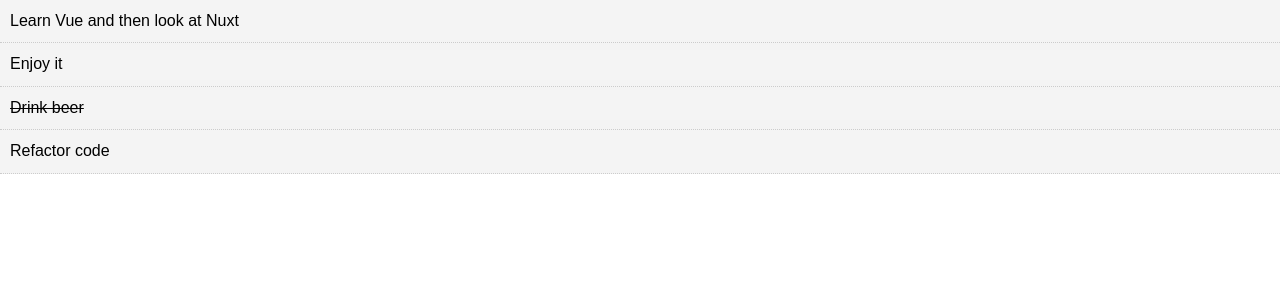
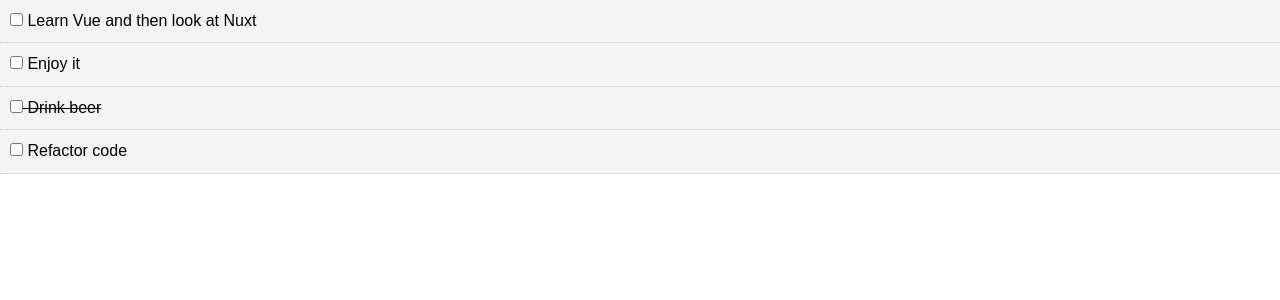
Before and after one commit to erikwesterberg/Vue-Basic, a Vue app: page / in a window 1280 px wide. Shown: the top 300 px of the page. Built offline with nearby package versions, Linux system fonts and the light colour scheme.

Commit message:
adds a checkbox besides of the todos, also an v-onchange for the event, event not created yet

```diff
--- a/src/components/TodoItem.vue
+++ b/src/components/TodoItem.vue
@@ -1,6 +1,9 @@
 <template>
   <div class="todo-item" v-bind:class="{'is-complete':todo.completed}">
-    <p>{{todo.title}}</p>
+    <p>
+      <input type="checkbox" v-on:change="markComplete">
+      {{todo.title}}
+      </p>
   </div>
 </template>
 
```
